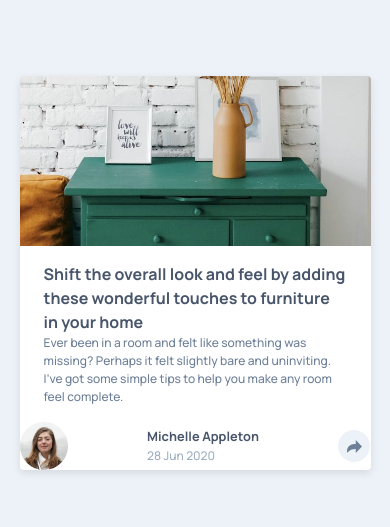
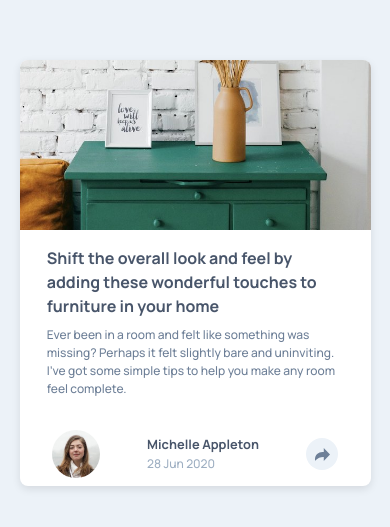
Before and after one commit to ronaldyonggi/article-preview-component-fm, a React (Vite) app: page / in a window 390 px wide. Shown: the part 149-676 px from the top of the page. Built offline with nearby package versions, Linux system fonts and the light colour scheme.

Commit message:
styling for mobile view

```diff
--- a/src/components/Card/Card.module.css
+++ b/src/components/Card/Card.module.css
@@ -1,5 +1,5 @@
 .container {
-  border-radius: 4px;
+  border-radius: 8px;
   background-color: white;
   margin: 0.2vh 5vw;
   /* Ensure image doesn't overflow rounder corner */
@@ -14,7 +14,7 @@
 }
 
 .content {
-  padding: 1rem 1.5rem;
+  padding: 1rem 1.7rem;
 }
 
 .title {
@@ -29,4 +29,11 @@
   font-size: 0.75rem;
   font-weight: 500;
   line-height: 1.5;
+  margin-top: 0.5rem;
+  margin-bottom: 0.5rem;
 }
+
+.footerContainer {
+  height: 4rem;
+  padding: 2rem;
+}
```
